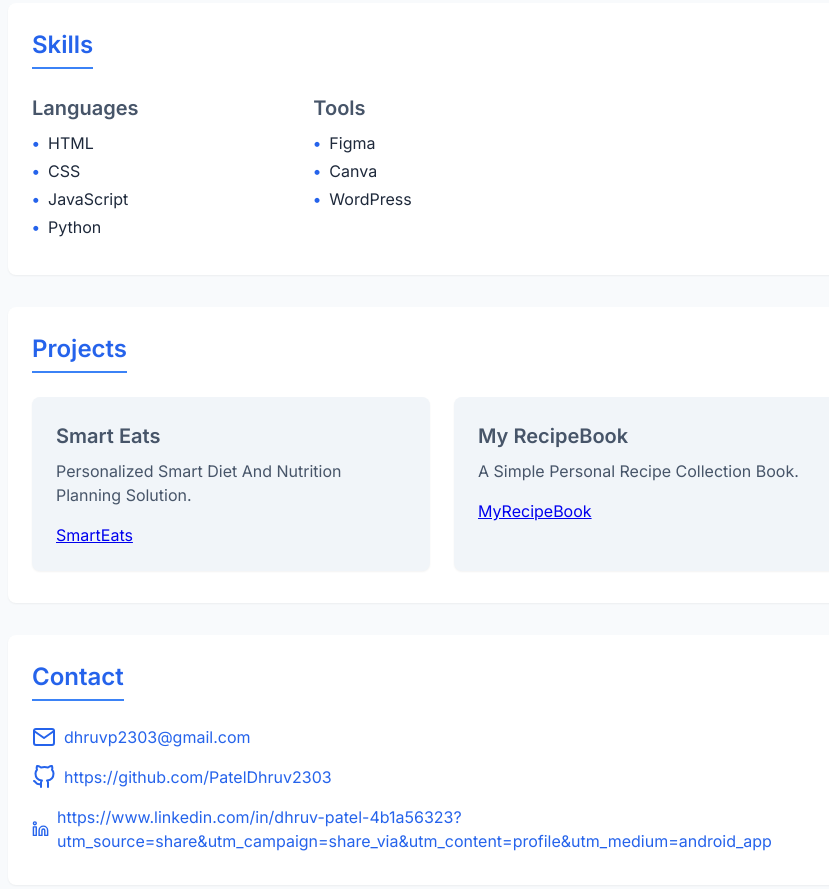
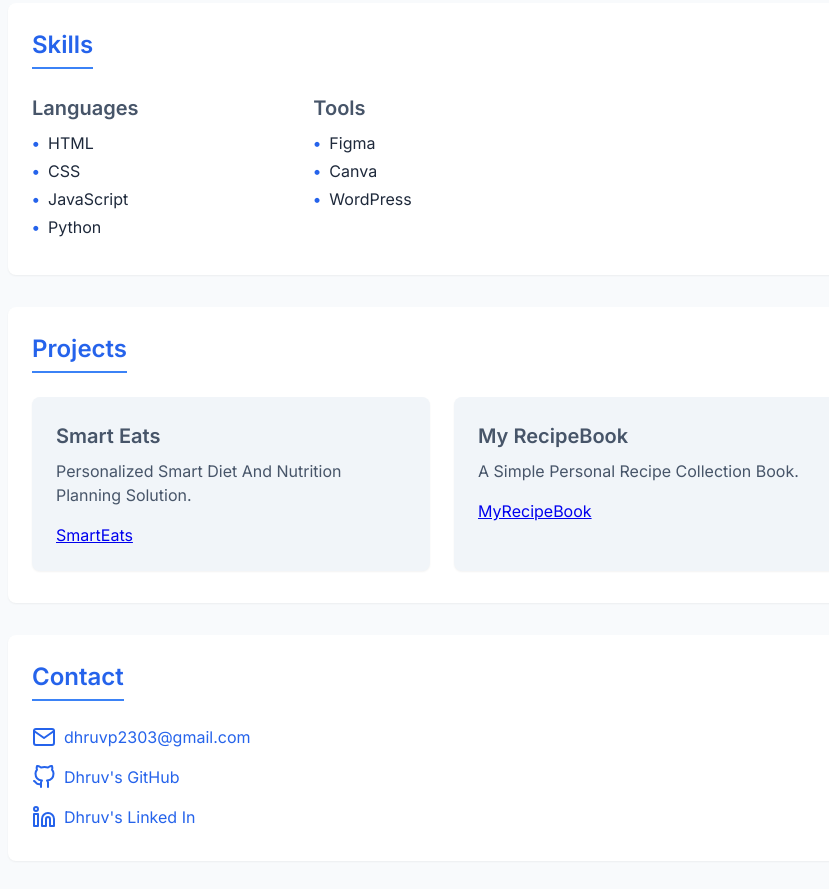
Before and after one commit to DhruvP230305/SmartResume, a plain HTML site: page index.html in a window 1280 px wide. Shown: the part 935-1824 px from the top of the page, without its empty margins (198-1027 px from the left). Drawn offline with Linux system fonts and the light colour scheme.

Commit message:
Update index.html

```diff
--- a/index.html
+++ b/index.html
@@ -98,12 +98,12 @@
 
             <div class="contact-item">
               <svg xmlns="http://www.w3.org/2000/svg" width="24" height="24" viewBox="0 0 24 24" fill="none" stroke="currentColor" stroke-width="2" stroke-linecap="round" stroke-linejoin="round"><path d="M9 19c-5 1.5-5-2.5-7-3m14 6v-3.87a3.37 3.37 0 0 0-.94-2.61c3.14-.35 6.44-1.54 6.44-7A5.44 5.44 0 0 0 20 4.77 5.07 5.07 0 0 0 19.91 1S18.73.65 16 2.48a13.38 13.38 0 0 0-7 0C6.27.65 5.09 1 5.09 1A5.07 5.07 0 0 0 5 4.77a5.44 5.44 0 0 0-1.5 3.78c0 5.42 3.3 6.61 6.44 7A3.37 3.37 0 0 0 9 18.13V22"></path></svg>
-              <a href="https://github.com/PatelDhruv2303" target="_blank">https://github.com/PatelDhruv2303</a>
+              <a href="https://github.com/PatelDhruv2303" target="_blank">Dhruv's GitHub</a>
             </div>
 
             <div class="contact-item">
               <svg xmlns="http://www.w3.org/2000/svg" width="24" height="24" viewBox="0 0 24 24" fill="none" stroke="currentColor" stroke-width="2" stroke-linecap="round" stroke-linejoin="round"><path d="M16 8a6 6 0 0 1 6 6v7h-4v-7a2 2 0 0 0-2-2 2 2 0 0 0-2 2v7h-4v-7a6 6 0 0 1 6-6z"></path><rect x="2" y="9" width="4" height="12"></rect><circle cx="4" cy="4" r="2"></circle></svg>
-              <a href="https://www.linkedin.com/in/dhruv-patel-4b1a56323?utm_source=share&utm_campaign=share_via&utm_content=profile&utm_medium=android_app" target="_blank">https://www.linkedin.com/in/dhruv-patel-4b1a56323?utm_source=share&utm_campaign=share_via&utm_content=profile&utm_medium=android_app</a>
+              <a href="https://www.linkedin.com/in/dhruv-patel-4b1a56323?utm_source=share&utm_campaign=share_via&utm_content=profile&utm_medium=android_app" target="_blank">Dhruv's Linked In</a>
             </div>
           </div>
         </div>
```
